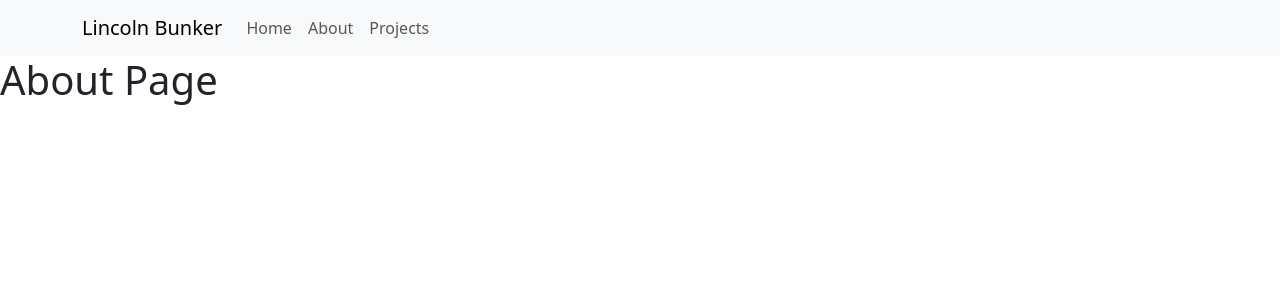
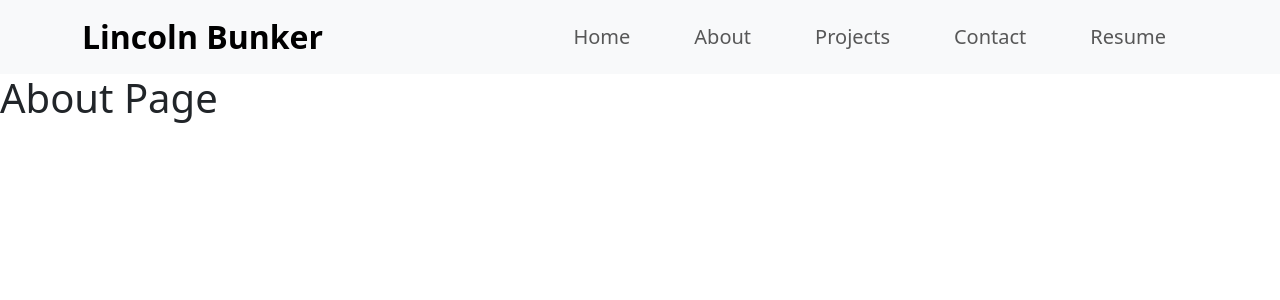
Before and after one commit to LincolnJBunker/portfolio-lincoln, a React (Vite) app: page /portfolio-lincoln/about in a window 1280 px wide. Shown: the top 300 px of the page. Built offline with nearby package versions, Linux system fonts and the light colour scheme.

Commit message:
refactoring sidebar

```diff
--- a/package.json
+++ b/package.json
@@ -31,5 +31,6 @@
     "typescript": "~5.6.2",
     "typescript-eslint": "^8.18.2",
     "vite": "^6.0.5"
-  }
+  },
+  "packageManager": "yarn@1.22.22+sha512.a6b2f7906b721bba3d67d4aff083df04dad64c399707841b7acf00f6b133b7ac24255f2652fa22ae3534329dc6180534e98d17432037ff6fd140556e2bb3137e"
 }
--- a/src/components/Navbar.tsx
+++ b/src/components/Navbar.tsx
@@ -2,32 +2,53 @@ import { Container, Nav, Navbar } from "react-bootstrap";
 import { useNavigate } from "react-router-dom";
 
 export const AppNavbar = () => {
-    const navigate = useNavigate();
+  const navigate = useNavigate();
 
   return (
     <Navbar expand="lg" className="bg-body-tertiary">
       <Container>
-        <Navbar.Brand onClick={() => navigate('/')}>Lincoln Bunker</Navbar.Brand>
+        <Navbar.Brand
+          onClick={() => navigate('/')}
+          className="fs-2 fw-bold"
+        >
+          Lincoln Bunker
+        </Navbar.Brand>
         <Navbar.Toggle aria-controls="basic-navbar-nav" />
         <Navbar.Collapse id="basic-navbar-nav">
-          <Nav className="me-auto">
-            <Nav.Link onClick={() => navigate('/')}>Home</Nav.Link>
-            <Nav.Link onClick={() => navigate('/about')}>About</Nav.Link>
-            <Nav.Link onClick={() => navigate('/projects')}>Projects</Nav.Link>
-            {/* <NavDropdown title="Dropdown" id="basic-nav-dropdown">
-              <NavDropdown.Item href="#action/3.1">Action</NavDropdown.Item>
-              <NavDropdown.Item href="#action/3.2">
-                Another action
-              </NavDropdown.Item>
-              <NavDropdown.Item href="#action/3.3">Something</NavDropdown.Item>
-              <NavDropdown.Divider />
-              <NavDropdown.Item href="#action/3.4">
-                Separated link
-              </NavDropdown.Item>
-            </NavDropdown> */}
+          <Nav className="ms-auto">
+            <Nav.Link
+              onClick={() => navigate('/')}
+              className="fs-5 mx-4"
+            >
+              Home
+            </Nav.Link>
+            <Nav.Link
+              onClick={() => navigate('/about')}
+              className="fs-5 mx-4"
+            >
+              About
+            </Nav.Link>
+            <Nav.Link
+              onClick={() => navigate('/projects')}
+              className="fs-5 mx-4"
+            >
+              Projects
+            </Nav.Link>
+            <Nav.Link
+              onClick={() => navigate('/Contact')}
+              className="fs-5 mx-4"
+            >
+              Contact
+            </Nav.Link>
+            <Nav.Link
+              onClick={() => navigate('/Resume')}
+              className="fs-5 mx-4"
+            >
+              Resume
+            </Nav.Link>
           </Nav>
         </Navbar.Collapse>
       </Container>
     </Navbar>
   );
-}
+};
```
